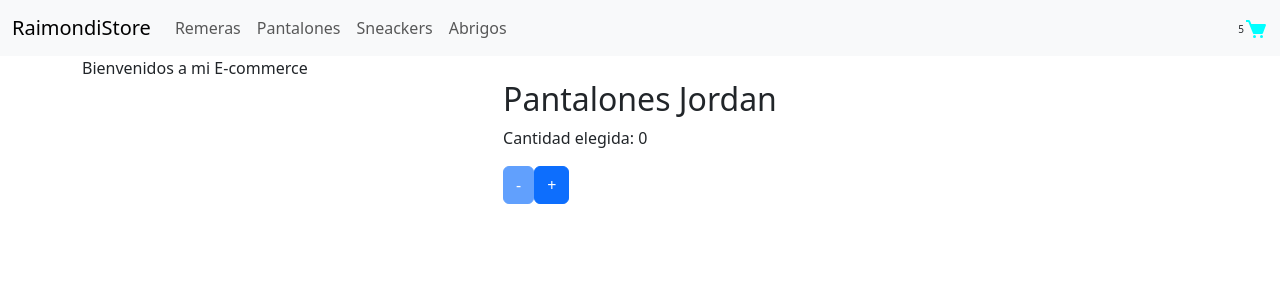
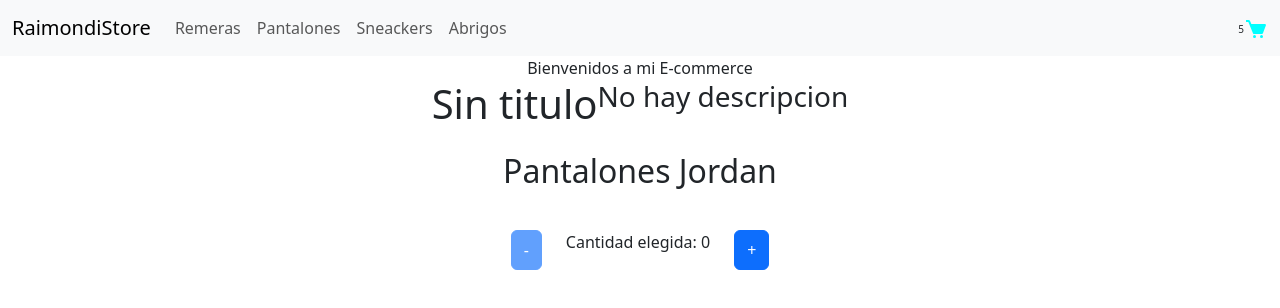
Before and after one commit to SantiagoEspindola02/raimondistore-react, a React (Vite) app: page / in a window 1280 px wide. Shown: the top 308 px of the page. Built offline with nearby package versions, Linux system fonts and the light colour scheme.

Commit message:
se creo el ItemCount.jsx y el Item.jsx

```diff
--- /dev/null
+++ b/src/components/Item.jsx
@@ -0,0 +1,21 @@
+
+const Item = ({ id, image, title = "Sin titulo", description = "No hay descripcion", price }) => {
+    return (
+        <div className="d-flex justify-content-center" key={id}>
+            <div className="d-flex justify-content-center">
+                {image}
+            </div>
+            <div className="d-flex justify-content-center">
+                <h1 className="d-flex justify-content-center">{title}</h1>
+            </div>
+            <div className="d-flex justify-content-center">
+                <h3 className="d-flex justify-content-center">{description}</h3>
+            </div>
+            <div className="d-flex justify-content-center">
+                <p className="d-flex justify-content-center">{price}</p>
+            </div>
+        </div>
+    )
+}
+
+export default Item
--- a/src/components/ItemCount.jsx
+++ b/src/components/ItemCount.jsx
@@ -21,15 +21,17 @@ const ItemCount = () => {
     }
 
     return (
-            <div className="d-flex justify-content-center align-items-center">
+            <div className="d-flex justify-content-center ">
                 {products.map((product) => (
                     <div key={product.id}>
-                        <h2>{product.name}</h2>
-                        {count >= 5 && <span>Has seleccionado todo el stock disponible!!</span>}
-                        <p disabled= {count === 5} >Cantidad elegida: {count}</p>
-                        <div>
-                            <button disabled={count === 0} onClick={decrement} className="btn btn-primary" type="button"> - </button>
-                            <button disabled={count === 5} onClick={increment} className="btn btn-primary" type="button"> + </button>
+                        <h2 className="d-flex justify-content-center m-3 ">{product.name}</h2>
+                        <div className="d-flex justify-content-center ">
+                            {count === product.stock && <span className="m-3">Has seleccionado todo el stock disponible!!</span>}
+                        </div>
+                        <div className="d-flex justify-content-center m-4 gap-4">
+                            <button disabled={count === 0} onClick={decrement} className="btn btn-primary " type="button"> - </button>
+                            <p >Cantidad elegida: {count}</p>
+                            <button disabled={count === product.stock} onClick={increment} className="btn btn-primary" type="button"> + </button>
                         </div>
 
                     </div>
--- /dev/null
+++ b/src/components/ItemList.jsx
@@ -0,0 +1,13 @@
+import Item from "./Item"
+import ItemCount from "./ItemCount"
+
+const ItemList = () => {
+    return(
+    <div>
+        <Item />
+        <ItemCount />
+    </div>
+    )
+}
+
+export default ItemList
--- a/src/components/ItemListContainer.jsx
+++ b/src/components/ItemListContainer.jsx
@@ -1,9 +1,12 @@
-import ItemCount from "./ItemCount"
+import ItemList from "./ItemList"
 
-const ItemListContainer = ({saludo}) => {
+const ItemListContainer = ({ saludo }) => {
   return (
-    <div className="container">{saludo}
-    <ItemCount />
+    <div>
+      <div className="d-flex justify-content-center">{saludo}</div>
+      <div >
+        <ItemList />
+      </div>
     </div>
   )
 }
```
